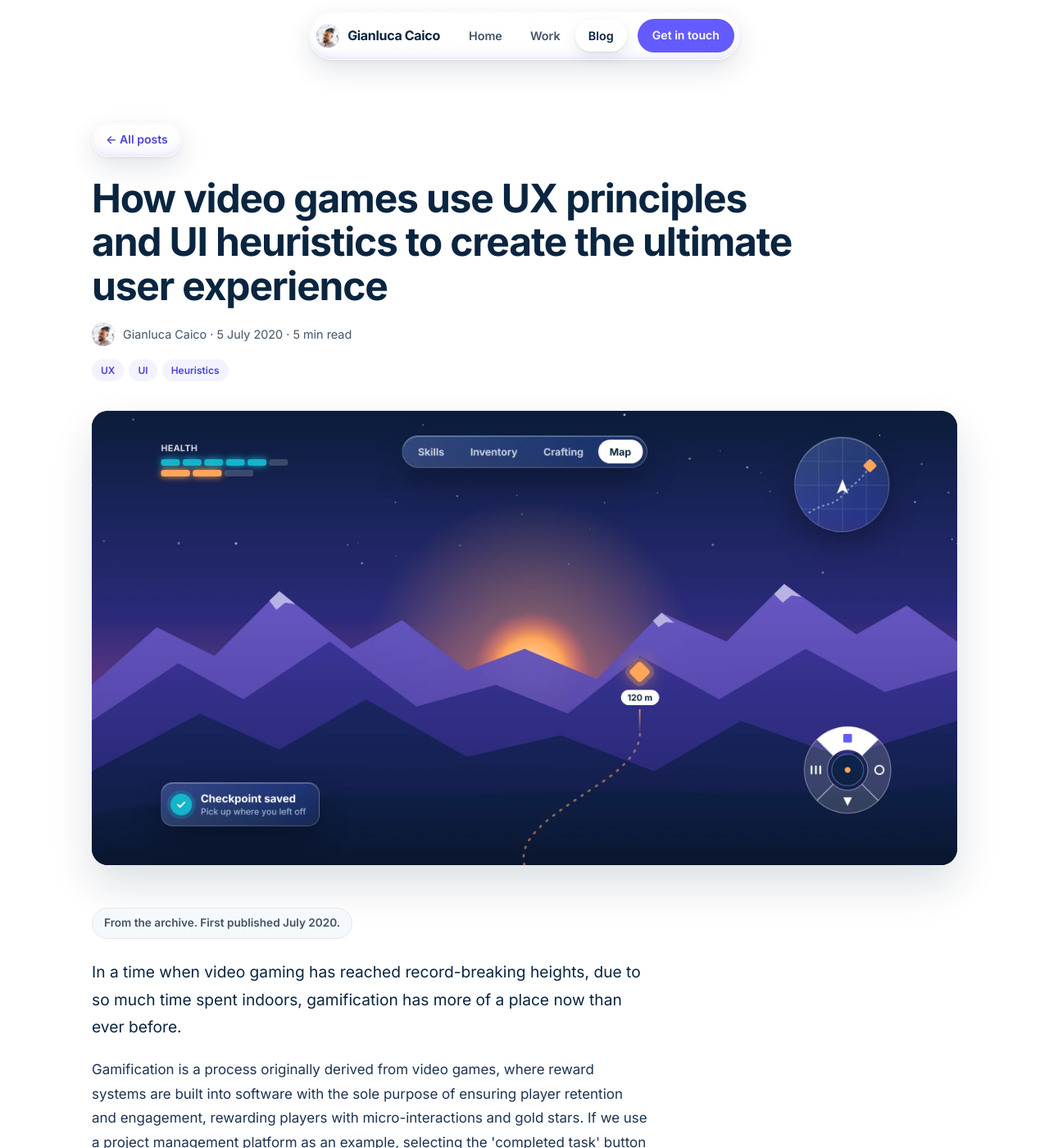
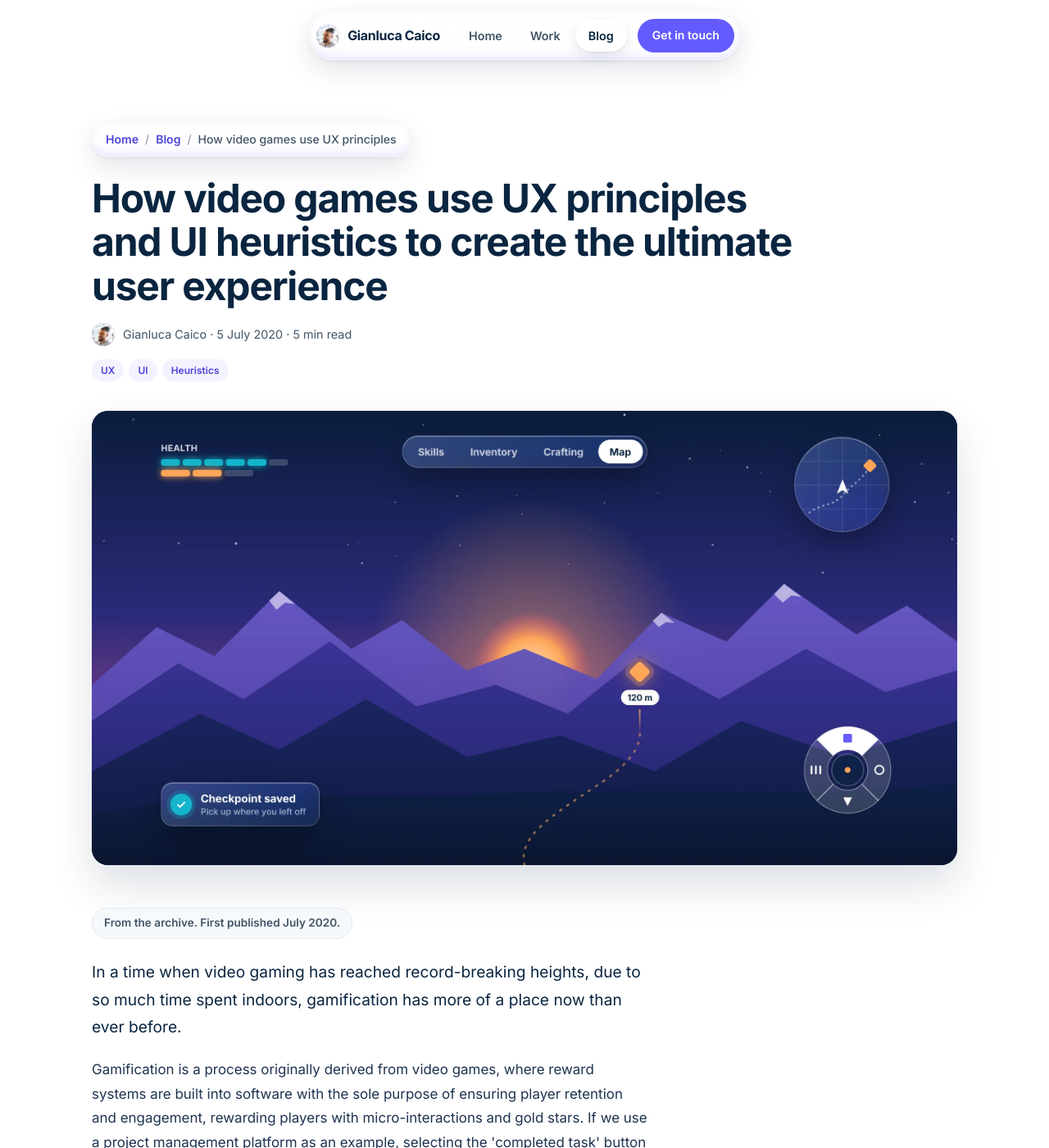
Before and after one commit to gianlucacaico/gianlucacaico.github.io, a Jekyll site: the page built from _posts/2020-07-05-video-games-ux.md, in a window 1280 px wide and 1400 px high. Shown: the whole window at 82% size. Built offline with Jekyll 4.4.1, drawn with Linux system fonts in a browser that asks for light colours.

Commit message:
Show a breadcrumb trail at the top of every post (#14)
Each post's top pill now reads Home / Blog / the post's short title, with matching breadcrumb data for search engines.

Co-Authored-By: Claude Opus 5.5 <noreply@anthropic.com>
Claude-Session: https://claude.ai/code/session_01XoQp4uCUR5tgHLTkvpUygp

```diff
--- a/_layouts/post.html
+++ b/_layouts/post.html
@@ -4,7 +4,8 @@ layout: default
 {%- comment -%}
   One blog post. Everything here comes from the post's file in _posts:
   title, short_title, date, summary, topics, read_time, and optionally
-  image and image_alt (artwork in assets/img/blog), archive, author_bio and extra_link. Posts dated 2025 onwards show
+  image and image_alt (artwork in assets/img/blog), archive, author_bio and extra_link. The breadcrumb
+  trail at the top (Home / Blog / short_title) also goes to search engines as breadcrumb data. Posts dated 2025 onwards show
   "Omnia Enterprise" in the byline and bio automatically.
 {%- endcomment -%}
 {%- assign year = page.date | date: "%Y" | plus: 0 %}
@@ -12,7 +13,8 @@ layout: default
   <article>
     <header class="article-head">
       <div class="wrap">
-        <a class="back glass" href="/blog/">&larr; All posts</a>
+        <nav class="crumbs back glass" aria-label="Breadcrumb"><ol><li><a href="/">Home</a></li><li><a href="/blog/">Blog</a></li><li aria-current="page">{{ page.short_title }}</li></ol></nav>
+        <script type="application/ld+json">{"@context":"https://schema.org","@type":"BreadcrumbList","itemListElement":[{"@type":"ListItem","position":1,"name":"Home","item":"{{ site.url }}/"},{"@type":"ListItem","position":2,"name":"Blog","item":"{{ site.url }}/blog/"},{"@type":"ListItem","position":3,"name":{{ page.short_title | jsonify }}}]}</script>
         <h1>{{ page.title }}</h1>
         <p class="article-meta"><span class="av av-sm" aria-hidden="true"><b>GC</b><img data-photo="avatar" src="/assets/img/avatar.webp" alt=""></span><span>{% if year >= 2025 %}Gianluca Caico, Omnia Enterprise &middot; <time datetime="{{ page.date | date: "%Y-%m-%d" }}">{{ page.date | date: "%-d&nbsp;%B&nbsp;%Y" }}</time>{% else %}Gianluca Caico &middot; <time datetime="{{ page.date | date: "%Y-%m-%d" }}">{{ page.date | date: "%-d %B %Y" }}</time>{% endif %} &middot; {{ page.read_time }} min read</span></p>
         <ul class="post-tags">{% for t in page.topics %}<li>{{ t }}</li>{% endfor %}</ul>
--- a/assets/css/site.css
+++ b/assets/css/site.css
@@ -512,6 +512,17 @@
   /* ---------- Article ---------- */
   .article-head{padding:150px 0 12px;}
   .back{display:inline-flex; align-items:center; gap:6px; padding:8px 16px; border-radius:999px; font-size:0.88rem; font-weight:600; color:var(--violet-deep); text-decoration:none;}
+  .crumbs{max-width:100%;}
+  .crumbs ol{display:flex; align-items:center; min-width:0; margin:0; padding:0; list-style:none;}
+  .crumbs li{flex:0 0 auto; white-space:nowrap;}
+  .crumbs li + li::before{content:'/'; margin:0 8px; color:var(--faint); font-weight:400;}
+  .crumbs a{display:inline-block; padding:8px 0; margin:-8px 0; color:var(--violet-deep); text-decoration:none;}
+  .crumbs a:hover, .crumbs a:focus-visible{text-decoration:underline; text-underline-offset:3px;}
+  .crumbs [aria-current]{flex:0 1 auto; min-width:0; overflow:hidden; text-overflow:ellipsis; color:var(--muted); font-weight:500;}
+  @media (max-width:520px){
+    .crumbs{padding:8px 14px; font-size:0.82rem;}
+    .crumbs li + li::before{margin:0 6px;}
+  }
   .article-head h1{margin-top:24px; max-width:880px; font-size:clamp(1.9rem, 4.2vw, 3rem); line-height:1.12;}
   .article-meta{margin:18px 0 0; font-size:0.9rem; color:var(--muted);}
   .article-hero{margin:36px 0 12px; overflow:hidden; border-radius:20px; background:var(--ink); box-shadow:0 24px 50px rgba(10,37,64,0.14);}
```
Also changed, not shown: CLAUDE.md (+3 -2 lines), .claude/skills/new-post/SKILL.md.
